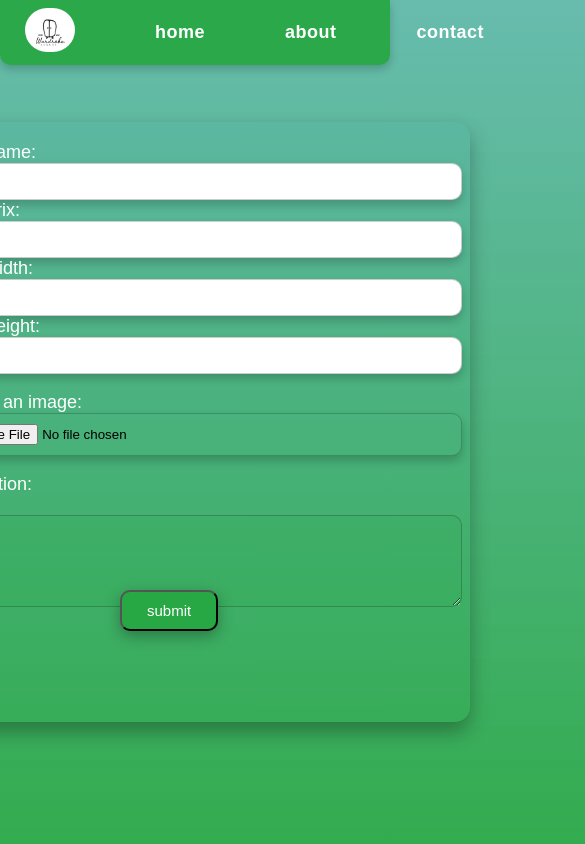
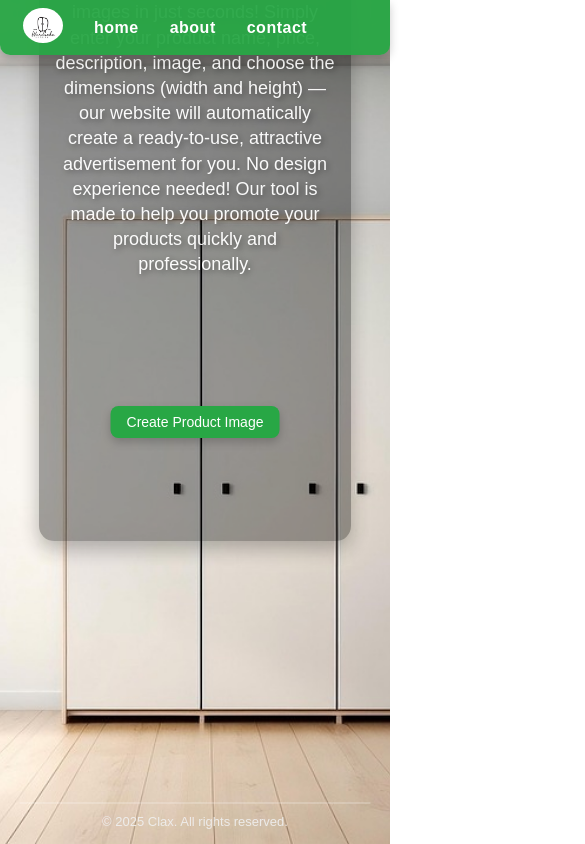
Before and after one commit to MOHAMMEDLAX/siteweb, a plain HTML site: page index.html in a window 390 px wide. Shown: the top 844 px of the page, 585 px wide, since content can reach past the window. Drawn offline with Linux system fonts and the light colour scheme.

Commit message:
تحديث الموقع: حذف home.html، تعديل الصفحات، إضافة inde.html

```diff
--- a/index.html
+++ b/index.html
@@ -1,52 +1,39 @@
 <!DOCTYPE html>
-<html lang="ar">
+<html lang="en">
 <head>
-  <meta charset="UTF-8">
-  <meta name="viewport" content="width=device-width, initial-scale=1.0">
-  <title>Clax</title>
-
-  <link rel="stylesheet" href="style.css">
+    <meta charset="UTF-8">
+    <meta name="viewport" content="width=device-width, initial-scale=1.0">
+    <title>Document</title>
+     <link rel="stylesheet" href="style2.css">
 </head>
 <body>
     <div>
     <nav>
-        <a href="home.html">
+        <a href="index.html">
         <img src="logo.png" alt="logo" class="logo">
         </a>
-        <a href="home.html">home</a>
+        <a href="index.html">home</a>
         <a href="#about">about</a>
         <a href="#conact">contact</a>
     </nav>
     </div>
-    <form action="1">
-    <div class="app">
-
-        <label for="name">enter name:</label>
-<input type="text" id="name" name="name">
-
-        <label for="prix">enter prix:</label>
-<input type="number" id="prix" name="prix">
-        <label for="width">enter width:</label>
-<input type="number" id="width" name="width">
-
-        <label for="height">enter height:</label>
-<input type="number" id="height" name="height">
-<br>
-<br>
-         <label for="photo">choose an image:</label>
-  <input type="file" id="photo" accept="image/*">
-<br>
-<br>
-<label for="description">description:</label>
-<textarea name="description" id="description"></textarea>
-<br>
-<p id="pk">one of the fields is empty</p>
-
-<button id="submit">submit</button>
 
 
-    </div>
-    </form>
-  <script src="script.js"></script>
+    <p id="p1">Generate eye-catching product images in just seconds!
+Simply enter your product name, price, description, image, and choose the dimensions (width and height) — our website will automatically create a ready-to-use, attractive advertisement for you.
+
+No design experience needed! Our tool is made to help you promote your products quickly and professionally.</p>
+
+
+
+    <a href="inde.html"><button>Create Product Image</button></a>
+    <hr>
+
+    <footer>
+
+        <p>&copy; 2025 Clax. All rights reserved.</p>
+    </footer>
+
+
 </body>
 </html>
--- a/style.css
+++ b/style.css
@@ -1,30 +1,21 @@
 body {
   margin: 0;
-    overflow-x: hidden; /* يمنع التمرير الأفقي */
+  overflow-x: hidden;
   background: linear-gradient(to top, rgba(40, 167, 69, 0.95), rgba(77, 176, 160, 0.85));
   font-family: 'Poppins', sans-serif;
-    margin: 0;
   min-height: 100vh;
-
-  display: flex;             /* تفعيل Flexbox */
-  justify-content: center;   /* توسيط أفقي */
-  align-items: center;       /* توسيط عمودي */
+  display: flex;
+  flex-direction: column;
+  align-items: center;
+  padding-top: 80px; /* مساحة للـ nav */
 }
 
-.app {
-  background: linear-gradient(to top, rgba(40, 167, 69, 0.2), rgba(77, 176, 160, 0.2));
-  padding: 200px;
-  border-radius: 15px;
-  box-shadow: 0 10px 20px rgba(0, 0, 0, 0.3);
-  width: 150px;
-  height: 200px;
-
-}
+/* Nav */
 nav {
   display: flex;
   justify-content: flex-start;
   align-items: center;
-  gap: 30px;
+  gap: 20px;
   height: 65px;
   background-color: rgba(40, 167, 69, 0.95);
   box-shadow: 0 4px 10px rgba(0, 0, 0, 0.2);
@@ -34,17 +25,20 @@ nav {
   width: 100%;
   z-index: 1000;
   border-radius: 0 0 10px 10px;
+  padding: 0 15px;
 }
 
+nav .logo {
+  width: 50px;
+  border-radius: 50%;
+  object-fit: cover;
+}
 
 nav a {
   color: white;
   text-decoration: none;
-  margin: 0 25px;
   font-size: 18px;
   font-weight: 600;
-  letter-spacing: 0.5px;
-  font-family: 'Poppins', sans-serif;
   transition: 0.3s ease;
 }
 
@@ -52,86 +46,93 @@ nav a:hover {
   color: #ffeb3b;
   transform: scale(1.1);
 }
-nav .logo {
- width: 50px;
- border-radius: 50px;
- object-fit: cover;
+
+/* App container */
+.app {
+  background: linear-gradient(to top, rgba(40, 167, 69, 0.2), rgba(77, 176, 160, 0.2));
+  padding: 20px;
+  border-radius: 15px;
+  box-shadow: 0 10px 20px rgba(0, 0, 0, 0.3);
+  width: 90%;
+  max-width: 550px;
+  display: flex;
+  flex-direction: column;
+  align-items: center;
 }
 
-
+/* Title */
 #title {
   color: white;
-    font-family: 'Poppins', sans-serif;
   text-align: center;
-    font-size: 36px;
-    position: relative;
-    top: -300px;
-    left: 300px;
+  font-size: 28px;
   text-shadow: 2px 2px 6px rgba(0,0,0,0.5);
+  margin-bottom: 20px;
 }
 
-input {
+/* Input and description */
+input, #description {
   border-radius: 10px;
+  width: 100%;
   padding: 10px;
-    position: relative;
-    top: -180px;
-    left: -180px;
-    width: 500px;
   border: 1px solid rgba(0,0,0,0.2);
   box-shadow: 0 5px 10px rgba(0,0,0,0.2);
+  margin-bottom: 15px;
+  background-color: rgba(40, 167, 69, 0.15);
+  color: white;
+  font-family: 'Poppins', sans-serif;
+  font-size: 16px;
 }
 
 label {
-    font-family: 'Poppins', sans-serif;
-    font-size: 18px;
-    position: relative;
-    top: -180px;
-    left: -180px;
+  font-size: 16px;
   color: white;
+  align-self: flex-start;
+  margin-bottom: 5px;
 }
 
-#description {
-    font-family: 'Poppins', sans-serif;
-    font-size: 16px;
-    position: relative;
-    border-radius: 10px;
-    top: -160px;
-    left: -180px;
-    width: 500px;
-    height: 70px;
-    border: 1px solid rgba(0,0,0,0.2);
-    padding: 10px;
-    background-color: rgba(40, 167, 69, 0.15);
-    color: white;
+/* Error message */
+#pk {
+  display: none;
+  font-size: 15px;
+  color: #ff4d4d;
+  margin-bottom: 10px;
+  align-self: flex-start;
 }
 
-#pk {
-    display: none;
-    font-family: 'Poppins', sans-serif;
-    font-size: 19px;
-    position: relative;
-    top: -180px;
-    left: -160px;
-    color: #ff4d4d;
-    white-space: nowrap;
-
-}
-
+/* Submit button */
 #submit {
   border-radius: 10px;
-    font-size: 15px;
-    position: absolute;
-    top: 590px;
+  font-size: 16px;
   color: white;
-    background-color: #28a745; /* نفس لون أزرار التصميم الأول */
-    font-family: 'Poppins', sans-serif;
+  background-color: #28a745;
   padding: 10px 25px;
   cursor: pointer;
   box-shadow: 0 5px 15px rgba(0,0,0,0.3);
   transition: 0.3s ease;
+  width: 100%;
 }
 
 #submit:hover {
   background-color: #218838;
   transform: scale(1.05);
 }
+
+/* Responsive */
+@media (max-width: 768px) {
+  #title {
+    font-size: 24px;
+  }
+  input, #description, #submit {
+    font-size: 14px;
+  }
+}
+
+@media (max-width: 480px) {
+  #title {
+    font-size: 20px;
+  }
+  input, #description, #submit {
+    font-size: 13px;
+    padding: 8px;
+  }
+}
--- a/style2.css
+++ b/style2.css
@@ -1,4 +1,11 @@
+/* Reset */
+* {
+  box-sizing: border-box;
+  margin: 0;
+  padding: 0;
+}
 
+/* Navigation */
 nav {
   display: flex;
   justify-content: flex-start;
@@ -13,13 +20,13 @@ nav {
   width: 100%;
   z-index: 1000;
   border-radius: 0 0 10px 10px;
+  padding: 0 15px;
 }
-
 
 nav a {
   color: white;
   text-decoration: none;
-  margin: 0 25px;
+  margin: 0 15px;
   font-size: 18px;
   font-weight: 600;
   letter-spacing: 0.5px;
@@ -31,29 +38,31 @@ nav a:hover {
   color: #ffeb3b;
   transform: scale(1.1);
 }
+
 nav .logo {
- width: 50px;
- border-radius: 50px;
- object-fit: cover;
+  width: 50px;
+  border-radius: 50%;
+  object-fit: cover;
 }
 
-
+/* Body */
 body {
   margin: 0;
-  height: 100vh;
+  min-height: 100vh;
   background-image: url("closet.png");
   background-size: cover;
   background-position: center;
   background-repeat: no-repeat;
   font-family: 'Poppins', sans-serif;
+  position: relative;
 }
 
-
+/* Central text */
 #p1 {
-  font-size: 31px;
+  font-size: 28px;
   color: white;
   margin: 0;
-  padding: 25px 40px;
+  padding: 20px 25px;
   background: rgba(0, 0, 0, 0.4);
   border-radius: 15px;
   box-shadow: 0 8px 20px rgba(0, 0, 0, 0.3);
@@ -65,14 +74,14 @@ body {
   transform: translate(-50%, -50%);
   max-width: 80%;
   width: 90%;
-  height: 35%;
+  height: auto;
   line-height: 1.4;
 }
 
-
+/* Button */
 button {
-  font-size: 20px;
-  padding: 12px 28px;
+  font-size: 18px;
+  padding: 12px 25px;
   border: none;
   border-radius: 8px;
   background-color: #28a745;
@@ -91,9 +100,9 @@ button:hover {
   transform: translate(-50%, -50%) scale(1.05);
 }
 
-
+/* Footer */
 p {
-  font-size: 16px;
+  font-size: 14px;
   color: #f0f0f0;
   position: absolute;
   bottom: 15px;
@@ -103,7 +112,6 @@ p {
   opacity: 0.9;
 }
 
-
 hr {
   position: absolute;
   bottom: 50px;
@@ -112,3 +120,48 @@ hr {
   transform: translateX(-50%);
   border: 1px solid rgba(255, 255, 255, 0.2);
 }
+
+/* Responsive */
+@media (max-width: 768px) {
+  nav {
+    gap: 15px;
+    height: 55px;
+  }
+  nav a {
+    font-size: 16px;
+    margin: 0 8px;
+  }
+  nav .logo {
+    width: 40px;
+  }
+  #p1 {
+    font-size: 22px;
+    padding: 15px 20px;
+    top: 35%;
+  }
+  button {
+    font-size: 16px;
+    padding: 10px 20px;
+    top: 70%;
+  }
+  p {
+    font-size: 13px;
+  }
+  hr {
+    bottom: 40px;
+    width: 90%;
+  }
+}
+
+@media (max-width: 480px) {
+  #p1 {
+    font-size: 18px;
+    padding: 10px 15px;
+    top: 30%;
+  }
+  button {
+    font-size: 14px;
+    padding: 8px 16px;
+    top: 50%;
+  }
+}
```
Also changed, not shown: home.html (deleted, +0 -39 lines), inde.html (added, +52 -0 lines), style1.css (line endings or trailing spaces). Lines whose indentation alone changed are shown as unchanged.
